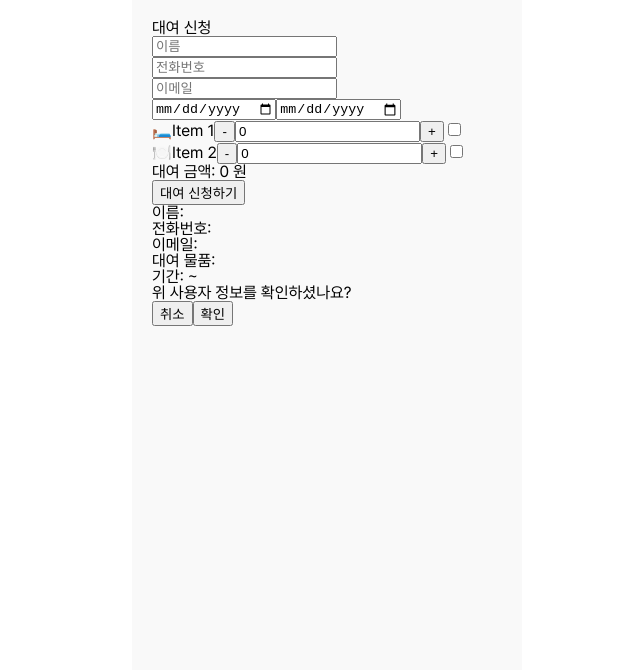
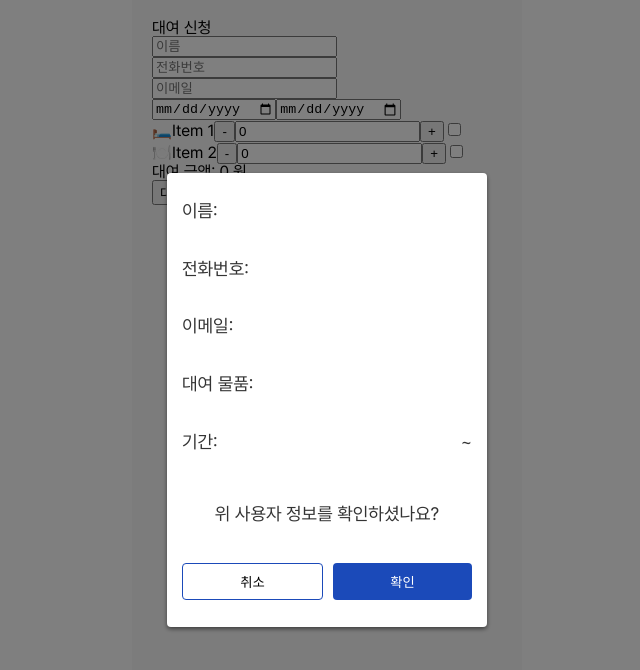
Before and after one commit to s-uxun/BorrowTrip, a React (Create React App) app: page /order in a window 1280 px wide. Both pictures are taken after a click on the button "대여 신청하기". Shown: the top 670 px of the page, without its empty margins (313-953 px from the left). Built offline with nearby package versions, Linux system fonts and the light colour scheme.

Commit message:
Design Confirm, Detail 모달

```diff
--- a/src/components/Confirm.jsx
+++ b/src/components/Confirm.jsx
@@ -1,12 +1,32 @@
 import React from "react";
+import styled from "styled-components";
 
 const Confirm = ({ userData, selectedItems, onCancel, onConfirm }) => {
+
+  const handleBackgroundClick = (e) => {
+    if (e.target === e.currentTarget) {
+      onCancel();
+    }
+  };
+
   return (
-    <div className="modal">
-      <p>이름: {userData.name}</p>
-      <p>전화번호: {userData.phoneNumber}</p>
-      <p>이메일: {userData.email}</p>
-      <p>대여 물품:</p>
+    <ModalBackground onClick={handleBackgroundClick}>
+      <ModalContainer onClick={(e) => e.stopPropagation()}>
+        <Info>
+          <Label>이름:</Label>
+          <Value>{userData.name}</Value>
+        </Info>
+        <Info>
+          <Label>전화번호:</Label>
+          <Value>{userData.phoneNumber}</Value>
+        </Info>
+        <Info>
+          <Label>이메일:</Label>
+          <Value>{userData.email}</Value>
+        </Info>
+        <Info>
+          <Label>대여 물품:</Label>
+          <Value>
             <ul>
               {selectedItems.map((item) => (
                 <li key={item.id}>
@@ -14,12 +34,126 @@ const Confirm = ({ userData, selectedItems, onCancel, onConfirm }) => {
                 </li>
               ))}
             </ul>
-      <p>기간: {userData.startDate} ~ {userData.endDate}</p>
-      <p>위 사용자 정보를 확인하셨나요?</p>
-      <button onClick={onCancel}>취소</button>
-      <button onClick={onConfirm}>확인</button>
-    </div>
+          </Value>
+        </Info>
+        <Info>
+          <Label>기간:</Label>
+          <Value>{userData.startDate} ~ {userData.endDate}</Value>
+        </Info>
+        <Message>위 사용자 정보를 확인하셨나요?</Message>
+        <ButtonGroup>
+          <CancelButton onClick={onCancel}>취소</CancelButton>
+          <ConfirmButton onClick={onConfirm}>확인</ConfirmButton>
+        </ButtonGroup>
+      </ModalContainer>
+    </ModalBackground>
   );
 };
 
 export default Confirm;
+
+
+
+export const ModalBackground = styled.div`
+  position: fixed;
+  top: 0;
+  left: 0;
+  width: 100%;
+  height: 100%;
+  background: rgba(0, 0, 0, 0.5);
+  display: flex;
+  justify-content: center;
+  align-items: center;
+  z-index: 1000;
+`;
+
+
+export const ModalContainer = styled.div`
+  width: 290px;
+  height: 50%;
+  padding: 27px 15px;
+  background: white;
+  display: flex;
+  justify-content: space-between;
+  flex-direction: column;
+  box-shadow: 0 4px 6px rgba(0, 0, 0, 0.1);
+  font-size: 14px;
+  color: #333;
+  border-radius: 4px;
+  box-shadow: 0px 2px 4px 0px rgba(0, 0, 0, 0.50);
+`;
+
+export const Info = styled.div`
+  display: flex;
+  justify-content: space-between;
+  margin-bottom: 10px;
+  align-items: center;
+  font-size: 18px;
+  font-style: normal;
+  font-weight: 400;
+  line-height: normal;
+`;
+
+export const Label = styled.span`
+  flex-basis: 100px;
+  font-weight: bold;
+  font-size: 18px;
+  font-style: normal;
+  font-weight: 400;
+  line-height: normal;
+`;
+
+export const Value = styled.span`
+  flex: 1;
+  text-align: right;
+  font-size: 18px;
+  font-style: normal;
+  font-weight: 400;
+  line-height: normal;
+  white-space: nowrap;
+`
+
+export const Message = styled.p`
+  text-align: center;
+  margin-top: 15px;
+  margin-bottom: 12px;
+  font-size: 18px;
+  font-style: normal;
+  font-weight: 400;
+  line-height: normal;
+`;
+
+export const ButtonGroup = styled.div`
+  display: flex;
+  justify-content: space-between;
+`;
+
+export const CancelButton = styled.button`
+  flex: 1;
+  margin-right: 10px;
+  padding: 8px 0;
+  background-color: #f5f5f5;
+  border-radius: 4px;
+  border: 1px solid var(--key_1, #1B4AB9);
+  background: #FFF;
+  cursor: pointer;
+
+  &:hover {
+    background-color: #e0e0e0;
+  }
+`;
+
+export const ConfirmButton = styled.button`
+  flex: 1;
+  padding: 8px 0;
+  color: white;
+  border: none;
+  cursor: pointer;
+
+  border-radius: 4px;
+  background: var(--key_1, #1B4AB9);
+
+  &:hover {
+    background-color: #0056b3;
+  }
+`;
--- a/src/components/Detail.jsx
+++ b/src/components/Detail.jsx
@@ -1,15 +1,114 @@
 import React from "react";
+import styled from "styled-components";
 
 const Detail = ({ item, onClose }) => {
+
+  const handleBackgroundClick = (e) => {
+    if (e.target === e.currentTarget) {
+      onClose();
+    }
+  };
+
+
   return (
-    <div className="modal">
-      <img src={item.img} alt={item.name} />
-      <h2>{item.name}</h2>
-      <p>{item.text}</p>
-      <p>{item.price} 원</p>
-      <button onClick={onClose}>닫기</button>
-    </div>
+    <ModalBackground onClick={handleBackgroundClick}>
+      <ModalContainer onClick={(e) => e.stopPropagation()}>
+        <Header>
+          <ImagePlaceholder src={item.img} alt={item.name} />
+          <TitleContainer>
+            <ItemName>{item.name}</ItemName>
+            <ItemPrice>{item.price.toLocaleString()} 원</ItemPrice>
+          </TitleContainer>
+        </Header>
+        <Description>{item.text}</Description>
+        <CloseButton onClick={onClose}>닫기</CloseButton>
+      </ModalContainer>
+    </ModalBackground>
   );
 };
 
 export default Detail;
+
+
+
+export const ModalBackground = styled.div`
+  position: fixed;
+  top: 0;
+  left: 0;
+  width: 100%;
+  height: 100%;
+  background: rgba(0, 0, 0, 0.5);
+  display: flex;
+  justify-content: center;
+  align-items: center;
+  z-index: 1000;
+`;
+
+export const ModalContainer = styled.div`
+  width: 300px;
+  padding: 15px;
+  background: white;
+  border-radius: 9px;
+  display: flex;
+  flex-direction: column;
+  box-shadow: 0 4px 6px rgba(0, 0, 0, 0.1);
+`;
+
+export const Header = styled.div`
+  display: flex;
+  align-items: center;
+  margin-bottom: 15px;
+`;
+
+export const ImagePlaceholder = styled.img`
+  width: 70px;
+  height: 70px;
+  background-color: #e0e0e0;
+  margin-right: 15px;
+  object-fit: cover;
+`;
+
+export const TitleContainer = styled.div`
+  justify-content: space-between;
+  display: flex;
+  width: 100%;
+`;
+
+export const ItemName = styled.h2`
+  text-align: center;
+  font-size: 20px;
+  margin: 0;
+  flex-shrink: 0;
+`;
+
+export const ItemPrice = styled.p`
+  color: #000;
+  text-align: right;
+  font-size: 18px;
+  font-style: normal;
+  font-weight: 600;
+  line-height: normal;
+  flex-shrink: 0;
+`;
+
+export const Description = styled.p`
+  font-size: 14px;
+  color: #333;
+  margin: 0 0 15px 0;
+  line-height: 1.4;
+`;
+
+export const CloseButton = styled.button`
+  align-self: flex-end;
+  padding: 3px 20px;
+  font-size: 14px;
+  background: var(--key_1, #1B4AB9);
+  color: white;
+  border: none;
+  border-radius: 4px;
+  cursor: pointer;
+
+  &:hover {
+    background-color: #003268;
+  }
+`;
--- a/src/pages/OrderPage.jsx
+++ b/src/pages/OrderPage.jsx
@@ -5,6 +5,7 @@ import useItemStore from "../stores/ItemStore";
 import Detail from "../components/Detail";
 import Confirm from "../components/Confirm";
 import axios from "axios";
+
 
 
 const OrderPage = () => {
@@ -111,9 +112,9 @@ const OrderPage = () => {
         />
       </div>
       {items.map((item) => (
-        <div key={item.id} onClick={() => setShowDetail(item)}>
-          <span>{item.icon}</span>
-          <span>{item.name}</span>
+        <div key={item.id}>
+          <span  onClick={() => setShowDetail(item)}>{item.icon}</span>
+          <span  onClick={() => setShowDetail(item)}>{item.name}</span>
           <button onClick={() => handleQuantityChange(item.id, item.quantity - 1)}>-</button>
           <input
             type="number"
```
Also changed, not shown: 1 other file (tests, documents, lock files or other folders). Lines whose indentation alone changed are shown as unchanged.
